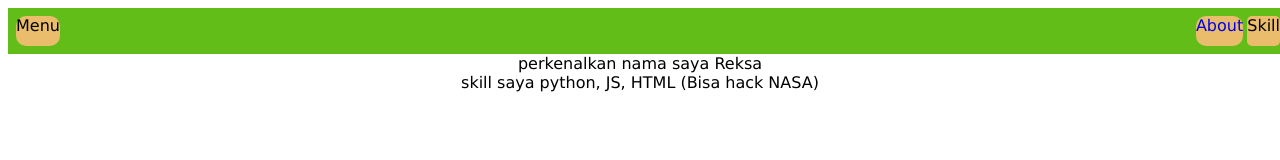
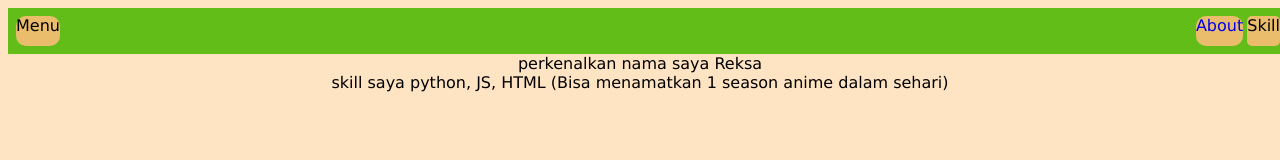
Before and after one commit to Reksa-Leo-Sapoetra/Reksa-Leo-Sapoetra.github.io, a plain HTML site: page index.html in a window 1280 px wide. Drawn offline with Linux system fonts and the light colour scheme.

Commit message:
perubahan

```diff
--- a/index.html
+++ b/index.html
@@ -5,7 +5,7 @@
     <meta name="viewport" content="width=device-width, initial-scale=1.0">
     <title>Reksa.com</title>
 </head>
-<body style="font-family: 'Lucida Sans', 'Lucida Sans Regular', 'Lucida Grande', 'Lucida Sans Unicode', Geneva, Verdana, sans-serif;" >
+<body style="font-family: 'Lucida Sans', 'Lucida Sans Regular', 'Lucida Grande', 'Lucida Sans Unicode', Geneva, Verdana, sans-serif; background-color: bisque;" >
     <div style="
         background-color:rgb(98, 189, 24);
         height: 30px;
@@ -51,7 +51,7 @@
     <!-- perkenalan -->
     <br/>
     <!-- skill -->
-    skill saya python, JS, HTML (Bisa hack NASA)
+    skill saya python, JS, HTML (Bisa menamatkan 1 season anime dalam sehari)
     <!-- skill -->
     </div>
 </body>
```
